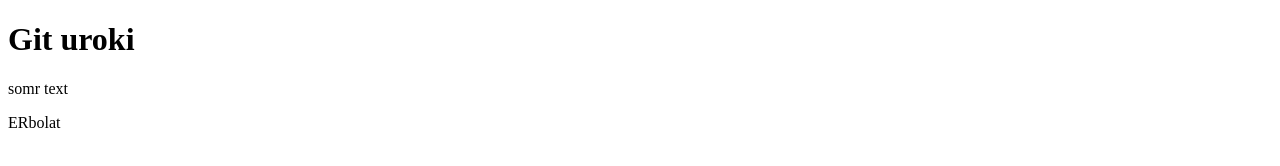
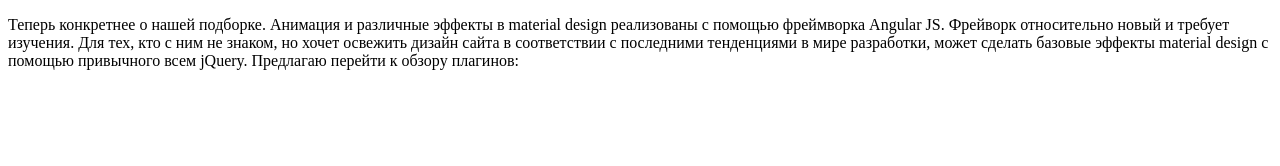
Before and after one commit to Mamens/site, a plain HTML site: page index.html in a window 1280 px wide. Drawn offline with Linux system fonts and the light colour scheme.

Commit message:
third commit

```diff
--- a/index.html
+++ b/index.html
@@ -7,9 +7,8 @@
 
 </head>
 <body>
-	<h1>Git uroki</h1>
-	<p>somr text</p>
-	<p>ERbolat</p>
+	<p>Теперь конкретнее о нашей подборке. Анимация и различные эффекты в material design реализованы с помощью фреймворка Angular JS. Фрейворк относительно новый и требует изучения. Для тех, кто с ним не знаком, но хочет освежить дизайн сайта в соответствии с последними тенденциями в мире разработки, может сделать базовые эффекты material design с помощью привычного всем jQuery.
+Предлагаю перейти к обзору плагинов:</p>
 
 </body>
 </html>
```
